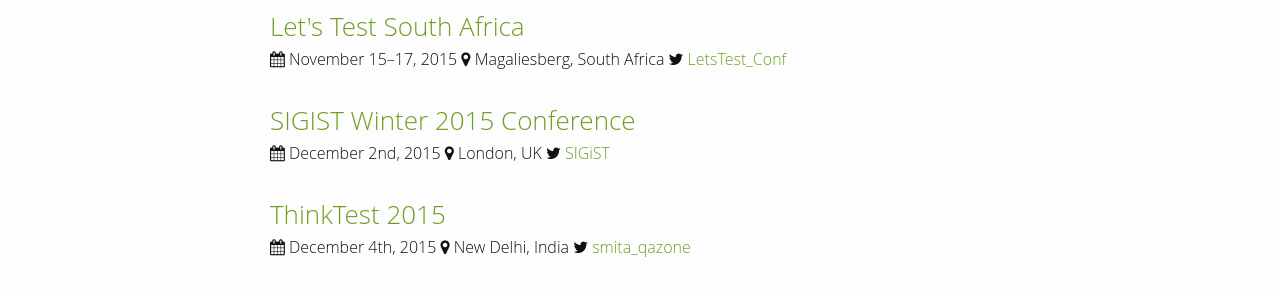
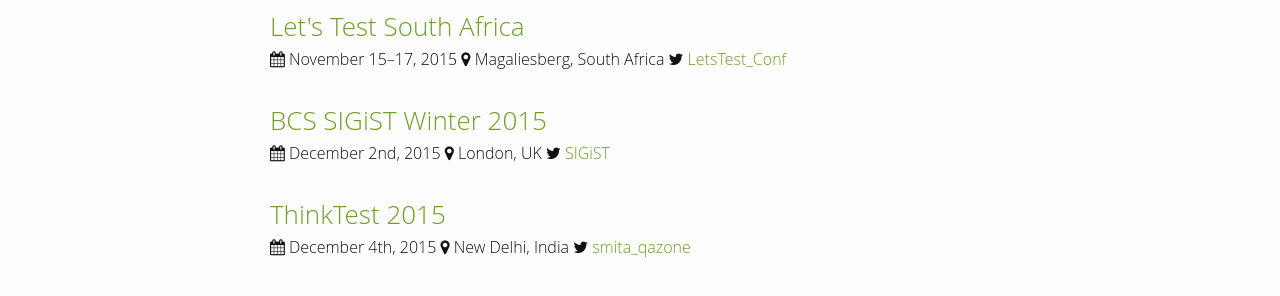
Before and after one commit to TestingConferences/testingconferences.github.io, a Jekyll site: the page built from index.html, in a window 1280 px wide. Shown: the part 525-821 px from the top of the page. Built offline with Jekyll 4.4.1, drawn with Linux system fonts in a browser that asks for light colours.

Commit message:
renamed SIGiST to include BCS

```diff
--- a/_data/current.yml
+++ b/_data/current.yml
@@ -28,7 +28,7 @@
   url: http://lets-test.com/?page_id=4070
   twitter: LetsTest_Conf
 
-- name: SIGIST Winter 2015 Conference
+- name: BCS SIGiST Winter 2015
   location: London, UK
   dates: "December 2nd, 2015"
   url: http://www.bcs.org/category/9264
```
